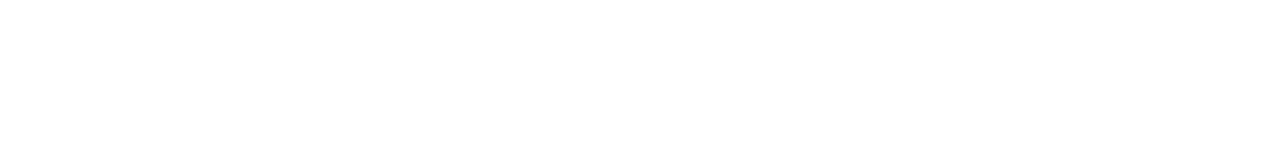
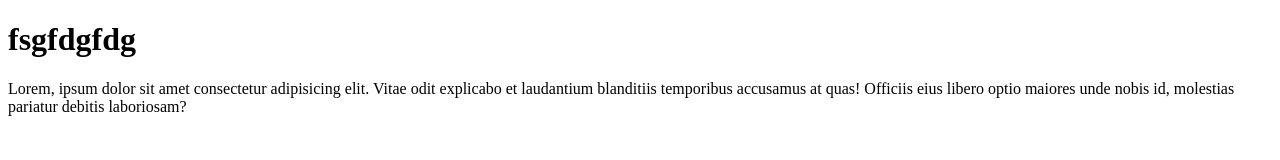
Before and after one commit to volodimirianevich-collab/test, a plain HTML site: page index.html in a window 1280 px wide. Drawn offline with Linux system fonts and the light colour scheme.

Commit message:
fuater/ created h1,p

```diff
--- a/index.html
+++ b/index.html
@@ -6,6 +6,7 @@
     <title>Document</title>
 </head>
 <body>
-
+    <h1>fsgfdgfdg</h1>
+    <p>Lorem, ipsum dolor sit amet consectetur adipisicing elit. Vitae odit explicabo et laudantium blanditiis temporibus accusamus at quas! Officiis eius libero optio maiores unde nobis id, molestias pariatur debitis laboriosam?</p>
 </body>
 </html>
```
